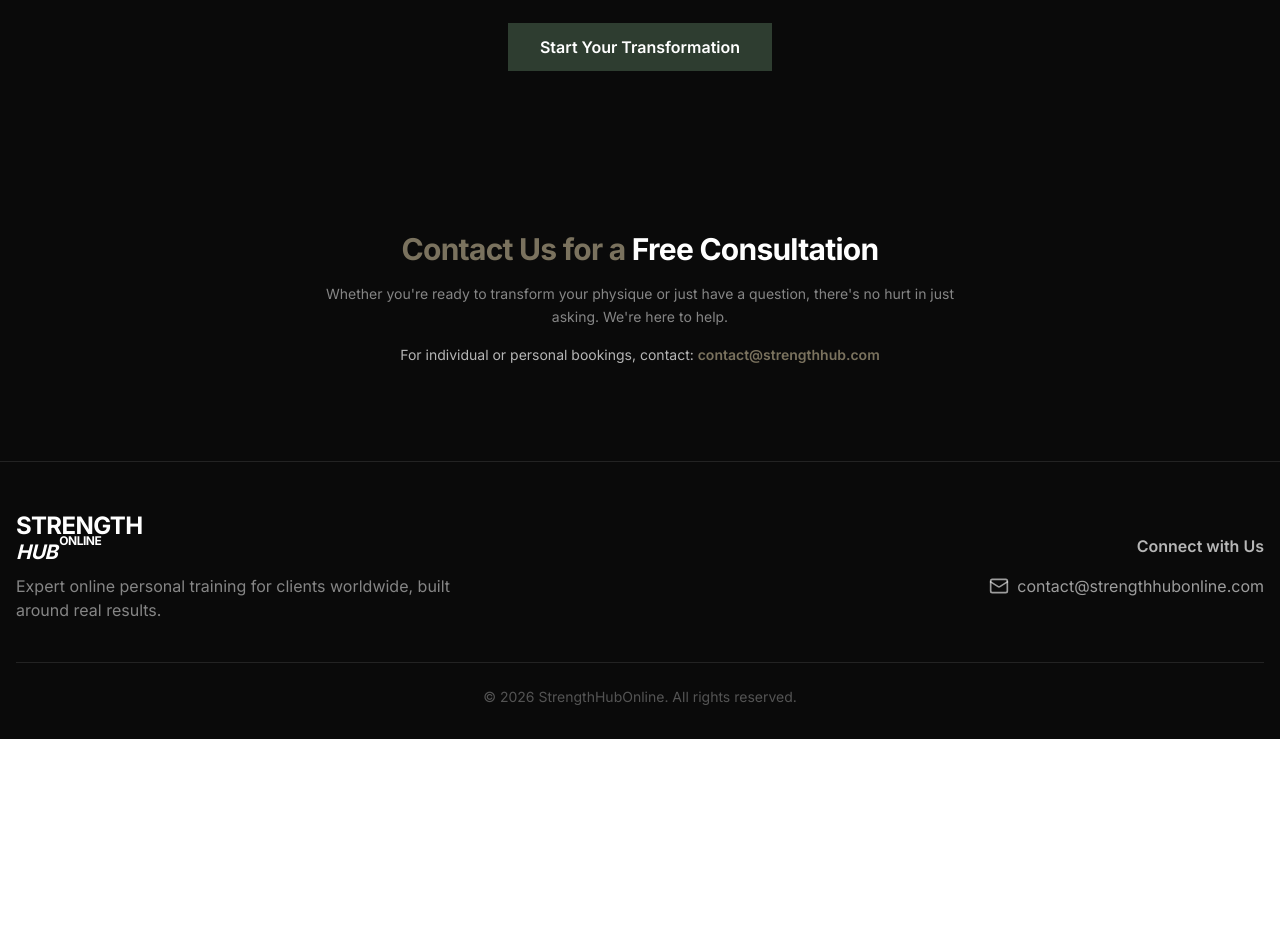
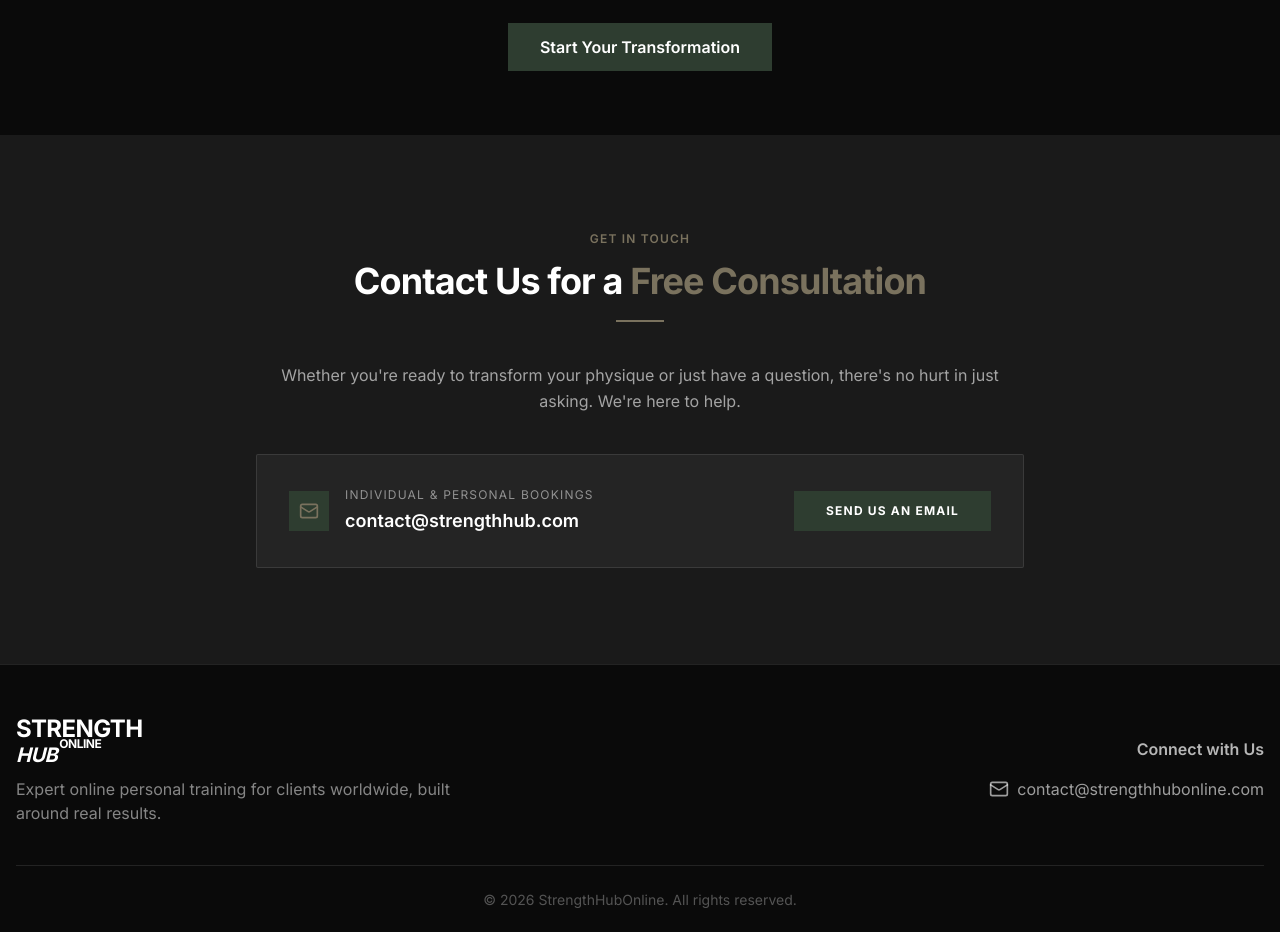
Before and after one commit to Zaggy887/FITNESS, a React (Vite) app: page / in a window 1280 px wide. Shown: the part 4680-5612 px from the top of the page. Before the commit the page ends 5419 px from the top, so only its background shows below. Built offline with nearby package versions, Linux system fonts and the light colour scheme.

Commit message:
Add styled email contact card

```diff
--- a/src/components/ContactForm.tsx
+++ b/src/components/ContactForm.tsx
@@ -1,4 +1,5 @@
 import { useEffect, useRef } from 'react';
+import { Mail } from 'lucide-react';
 
 const ContactForm = () => {
   const sectionRef = useRef<HTMLDivElement>(null);
@@ -18,19 +19,44 @@ const ContactForm = () => {
   }, []);
 
   return (
-    <section id="contact" className="section bg-[#0a0a0a] relative" ref={sectionRef}>
+    <section id="contact" className="section bg-[#1a1a1a] relative" ref={sectionRef}>
       <div className="container">
-        <div className="text-center max-w-2xl mx-auto">
-          <h2 className="fade-in mb-4 text-3xl font-bold text-white tracking-tight">
-            <span className="text-[#7A725E]">Contact Us for a</span> Free Consultation
-          </h2>
-          <p className="fade-in text-white/50 text-sm leading-relaxed">
+        <div className="max-w-3xl mx-auto">
+          <div className="fade-in text-center mb-10">
+            <p className="text-[#7A725E] text-xs font-semibold uppercase tracking-widest mb-3">Get In Touch</p>
+            <h2 className="text-4xl font-bold text-white tracking-tight leading-tight">
+              Contact Us for a{' '}
+              <span className="text-[#7A725E]">Free Consultation</span>
+            </h2>
+            <div className="mt-4 w-12 h-0.5 bg-[#7A725E] mx-auto" />
+          </div>
+
+          <p className="fade-in text-white/60 text-base leading-relaxed text-center mb-10">
             Whether you're ready to transform your physique or just have a question, there's no hurt in just asking. We're here to help.
           </p>
-          <p className="fade-in text-white/70 text-sm mt-4">
-            For individual or personal bookings, contact:{' '}
-            <a href="mailto:contact@strengthhub.com" className="text-[#7A725E] font-semibold hover:underline">contact@strengthhub.com</a>
-          </p>
+
+          <div className="fade-in bg-[#242424] border border-white/10 rounded-sm p-8 flex flex-col sm:flex-row items-center justify-between gap-6">
+            <div className="flex items-center gap-4">
+              <div className="w-10 h-10 bg-[#2e3d30] flex items-center justify-center flex-shrink-0">
+                <Mail className="w-5 h-5 text-[#7A725E]" />
+              </div>
+              <div>
+                <p className="text-white/50 text-xs uppercase tracking-widest mb-1">Individual &amp; Personal Bookings</p>
+                <a
+                  href="mailto:contact@strengthhub.com"
+                  className="text-white text-lg font-semibold hover:text-[#7A725E] transition-colors"
+                >
+                  contact@strengthhub.com
+                </a>
+              </div>
+            </div>
+            <a
+              href="mailto:contact@strengthhub.com"
+              className="flex-shrink-0 bg-[#2e3d30] hover:opacity-90 text-white py-3 px-8 font-bold uppercase tracking-widest text-xs transition-opacity"
+            >
+              Send Us an Email
+            </a>
+          </div>
         </div>
       </div>
     </section>
```
